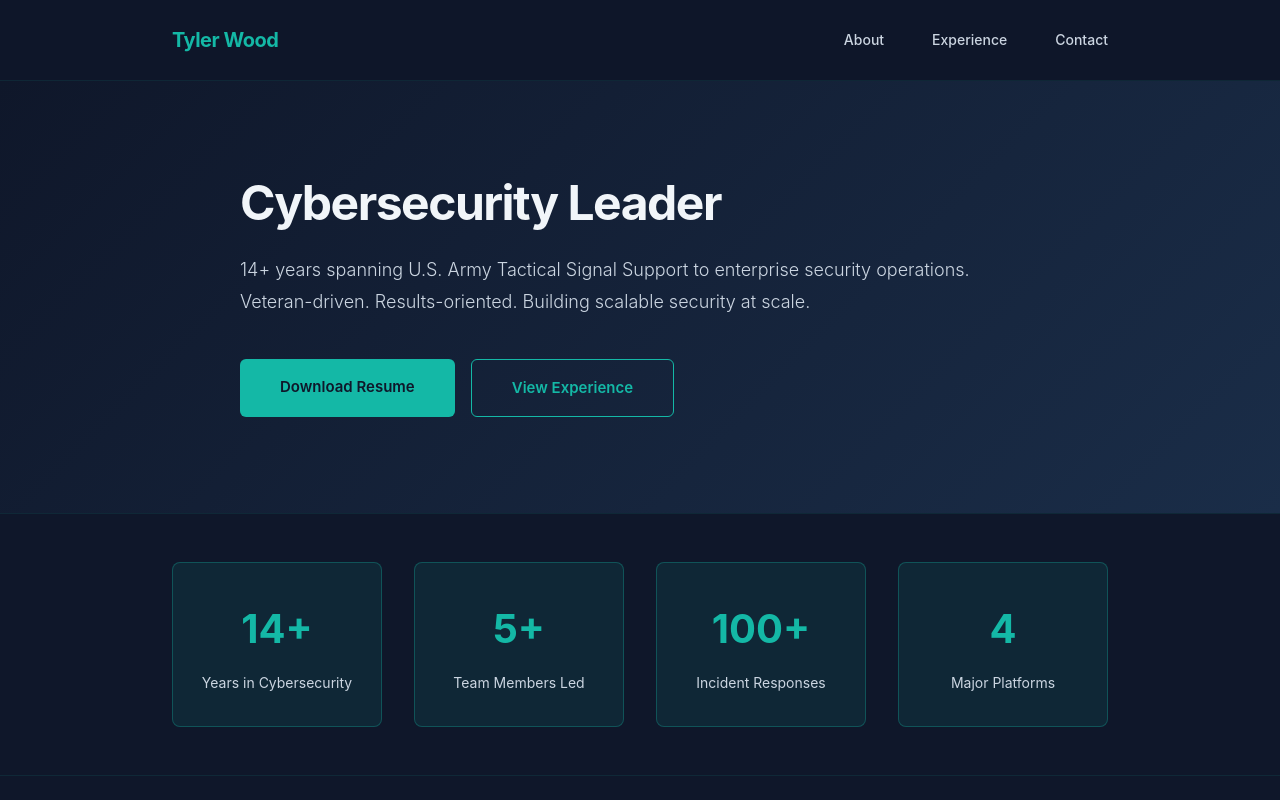
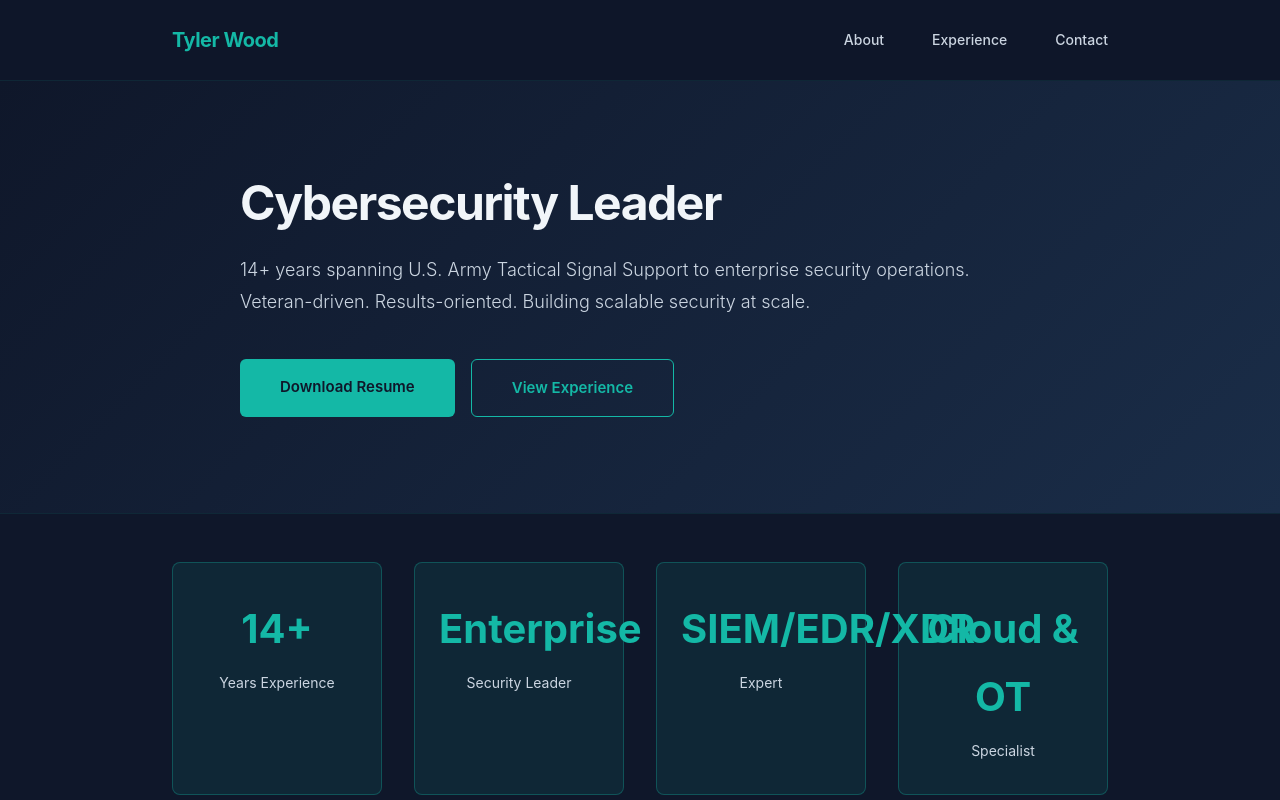
Before and after one commit to SomeWoody/twood-portfolio, a Next.js app: page / in a window 1280 px wide. Shown: the top 800 px of the page. Built offline with nearby package versions, Linux system fonts and the light colour scheme.

Commit message:
Redesigned with Tech Minimal teal, removed military section

```diff
--- a/app/page.js
+++ b/app/page.js
@@ -115,19 +115,19 @@ export default function Home() {
           <div className="stats-grid">
             <div className="stat-card">
               <p className="stat-number">14+</p>
-              <p className="stat-label">Years in Cybersecurity</p>
+              <p className="stat-label">Years Experience</p>
             </div>
             <div className="stat-card">
-              <p className="stat-number">5+</p>
-              <p className="stat-label">Team Members Led</p>
+              <p className="stat-number">Enterprise</p>
+              <p className="stat-label">Security Leader</p>
             </div>
             <div className="stat-card">
-              <p className="stat-number">100+</p>
-              <p className="stat-label">Incident Responses</p>
+              <p className="stat-number">SIEM/EDR/XDR</p>
+              <p className="stat-label">Expert</p>
             </div>
             <div className="stat-card">
-              <p className="stat-number">4</p>
-              <p className="stat-label">Major Platforms</p>
+              <p className="stat-number">Cloud & OT</p>
+              <p className="stat-label">Specialist</p>
             </div>
           </div>
         </div>
```
